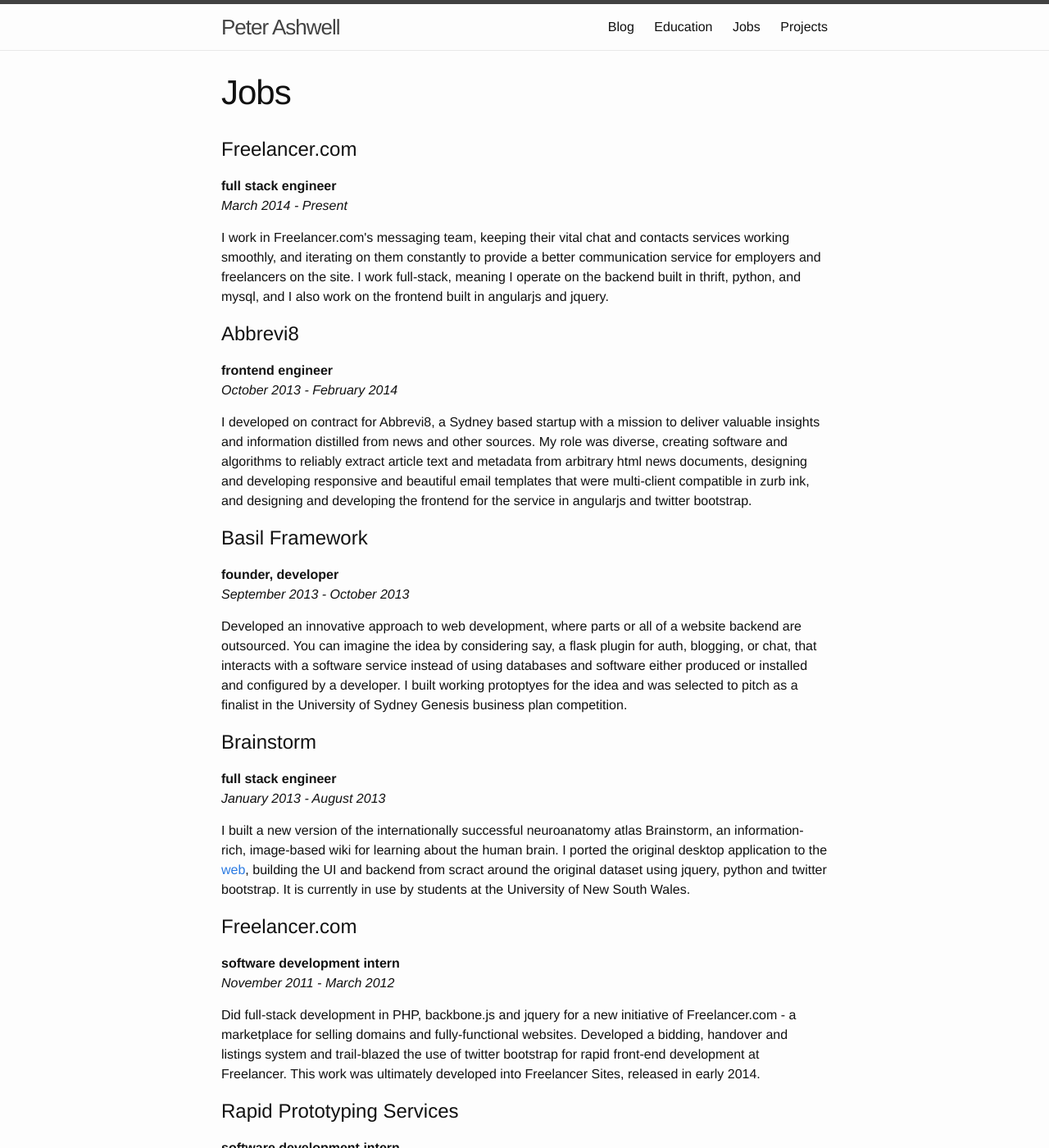
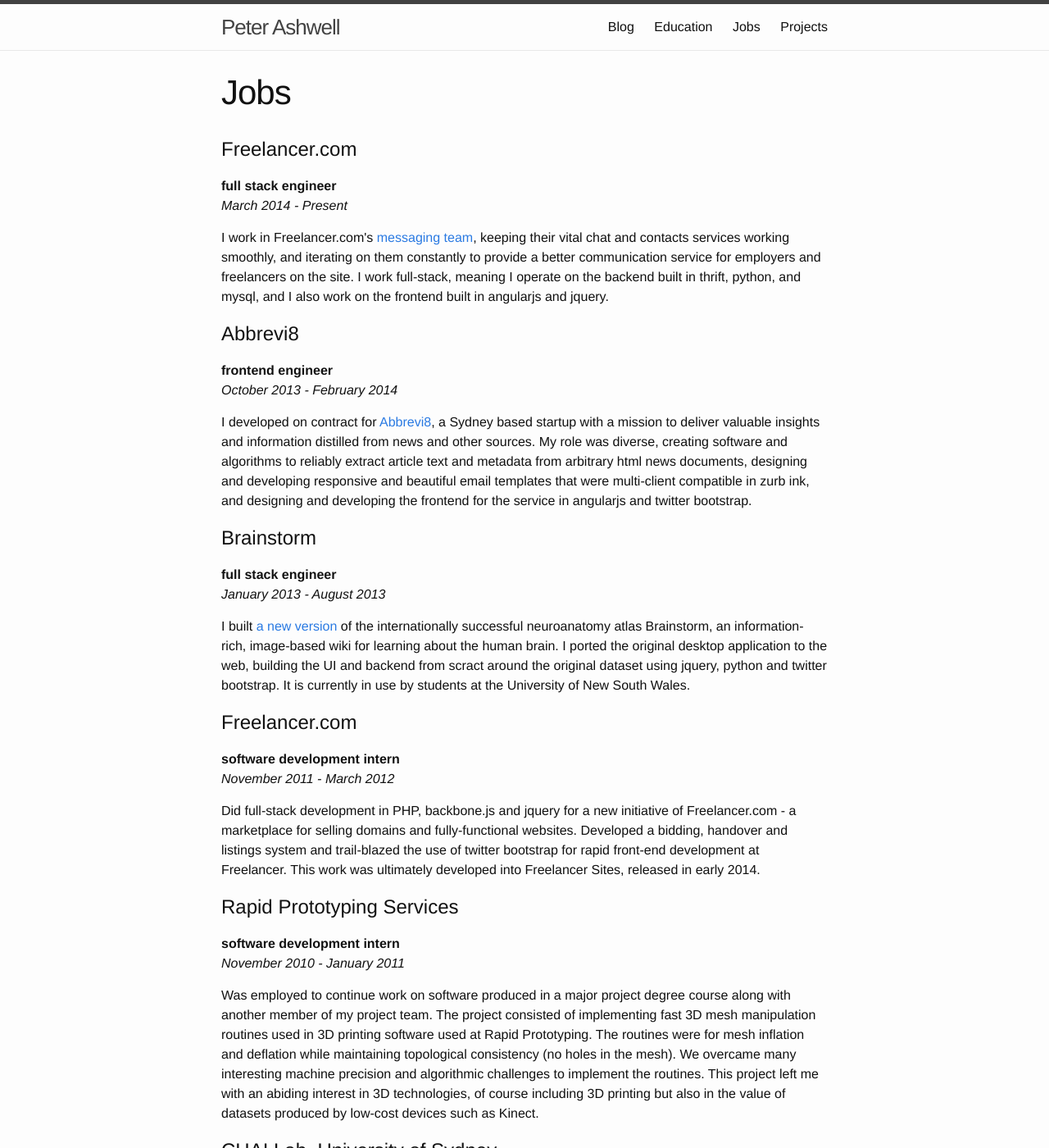
Before and after one commit to peterashwell/peterashwell.github.io, a Jekyll site: the page built from jobs.md, in a window 1280 px wide and 1400 px high. Shown: the whole window at 82% size. Built offline with Jekyll 4.4.1, drawn with Linux system fonts in a browser that asks for light colours.

Commit message:
Fixed minor issues

```diff
--- a/index.html
+++ b/index.html
@@ -5,7 +5,7 @@
 <div class="home">
 	<p>Hi, I'm a software engineer in Sydney, Australia. I write a lot of python and javascript, and try to use my skills to make useful and interesting things.</p>
 
-    <p>I work at Freelancer.com, and previously held <a href="{{site.url}}/jobs">a number of interesting freelance, contract and part-time jobs</a>. In 2011 I graduated with a Bachelor of IT, honors first class, from the University of Sydney. I started but did not finish a PhD in Natural Language Processing at <a href="https://schwa.org">&#x0259;-lab</a>.</p>
+    <p>I work at Freelancer.com, and previously held <a href="{{site.url}}/jobs">a number of interesting freelance, contract and part-time jobs</a>. In 2011 I graduated with a Bachelor of IT, honors first class, from the University of Sydney. I started a PhD in Natural Language Processing at <a href="https://schwa.org">&#x0259;-lab</a>.</p>
 
 	<p>I try to find as much time as I can to work on various <a href="{{site.url}}/projects">projects</a> I think are interesting.</p>
 </div>
--- a/jobs.md
+++ b/jobs.md
@@ -8,25 +8,19 @@
 <strong>full stack engineer</strong><br />
 <em>March 2014 - Present</em>
 
-<p>I work in Freelancer.com's messaging team, keeping their vital chat and contacts services working smoothly, and iterating on them constantly to provide a better communication service for employers and freelancers on the site. I work full-stack, meaning I operate on the backend built in thrift, python, and mysql, and I also work on the frontend built in angularjs and jquery.</p>
+<p>I work in Freelancer.com's <a target="_blank" href="https://www.freelancer.com.au/contest/Design-a-TShirt-for-the-Freelancercom-messaging-team-116592.html">messaging team</a>, keeping their vital chat and contacts services working smoothly, and iterating on them constantly to provide a better communication service for employers and freelancers on the site. I work full-stack, meaning I operate on the backend built in thrift, python, and mysql, and I also work on the frontend built in angularjs and jquery.</p>
 
 <h1>Abbrevi8</h1>
 <strong>frontend engineer</strong><br />
 <em>October 2013 - February 2014</em>
 
-<p>I developed on contract for Abbrevi8, a Sydney based startup with a mission to deliver valuable insights and information distilled from news and other sources. My role was diverse, creating software and algorithms to reliably extract article text and metadata from arbitrary html news documents, designing and developing responsive and beautiful email templates that were multi-client compatible in zurb ink, and designing and developing the frontend for the service in angularjs and twitter bootstrap.</p>
-
-<h1>Basil Framework</h1>
-<strong>founder, developer</strong><br />
-<em>September 2013 - October 2013</em>
-
-<p>Developed an innovative approach to web development, where parts or all of a website backend are outsourced. You can imagine the idea by considering say, a flask plugin for auth, blogging, or chat, that interacts with a software service instead of using databases and software either produced or installed and configured by a developer. I built working protoptyes for the idea and was selected to pitch as a finalist in the University of Sydney Genesis business plan competition.</p>
+<p>I developed on contract for <a target="_blank" href="http://www.abbrevi8.com">Abbrevi8</a>, a Sydney based startup with a mission to deliver valuable insights and information distilled from news and other sources. My role was diverse, creating software and algorithms to reliably extract article text and metadata from arbitrary html news documents, designing and developing responsive and beautiful email templates that were multi-client compatible in zurb ink, and designing and developing the frontend for the service in angularjs and twitter bootstrap.</p>
 
 <h1>Brainstorm</h1>
 <strong>full stack engineer</strong><br />
 <em>January 2013 - August 2013</em>
 
-<p>I built a new version of the internationally successful neuroanatomy atlas Brainstorm, an information-rich, image-based wiki for learning about the human brain. I ported the original desktop application to the <a href="http://www.brainstormneuro.net">web</a>, building the UI and backend from scract around the original dataset using jquery, python and twitter bootstrap. It is currently in use by students at the University of New South Wales.</p>
+<p>I built <a href="http://www.brainstormneuro.net">a new version</a> of the internationally successful neuroanatomy atlas Brainstorm, an information-rich, image-based wiki for learning about the human brain. I ported the original desktop application to the web, building the UI and backend from scract around the original dataset using jquery, python and twitter bootstrap. It is currently in use by students at the University of New South Wales.</p>
 
 <h1>Freelancer.com</h1>
 <strong>software development intern</strong><br />
```
Also changed, not shown: education.md (+6 -6 lines).
